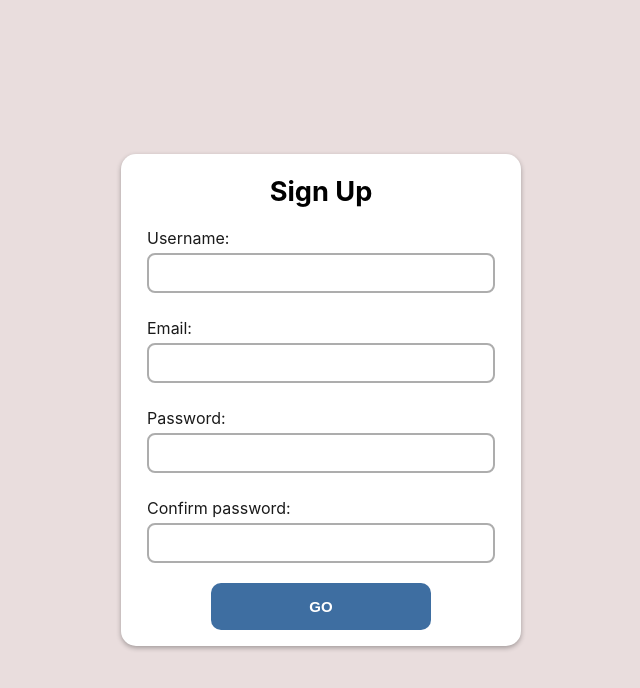
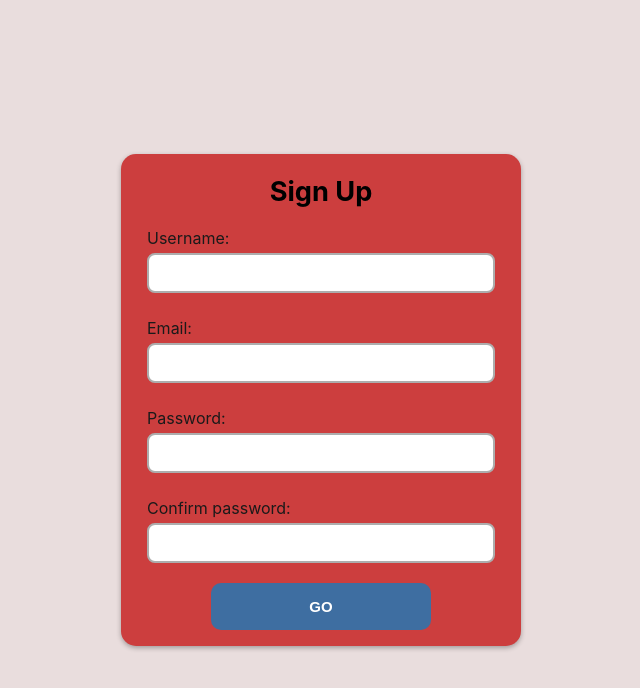
Before and after one commit to andresdmdev/form, a React (Create React App) app: page / in a window 1280 px wide. Shown: the top 688 px of the page, without its empty margins (319-959 px from the left). Built offline with nearby package versions, Linux system fonts and the light colour scheme; the HTML template or start-up script is replaced by a standard one.

Commit message:
Change background

```diff
--- a/src/App.css
+++ b/src/App.css
@@ -1,6 +1,6 @@
 .App{
   text-align: center;
-  background-color: #fff;
+  background-color: rgb(204, 62, 62);
   padding: 1em;
   border-radius: 15px;
   box-shadow: 0 2px 5px rgb(0 0 0 / 30%);
```
